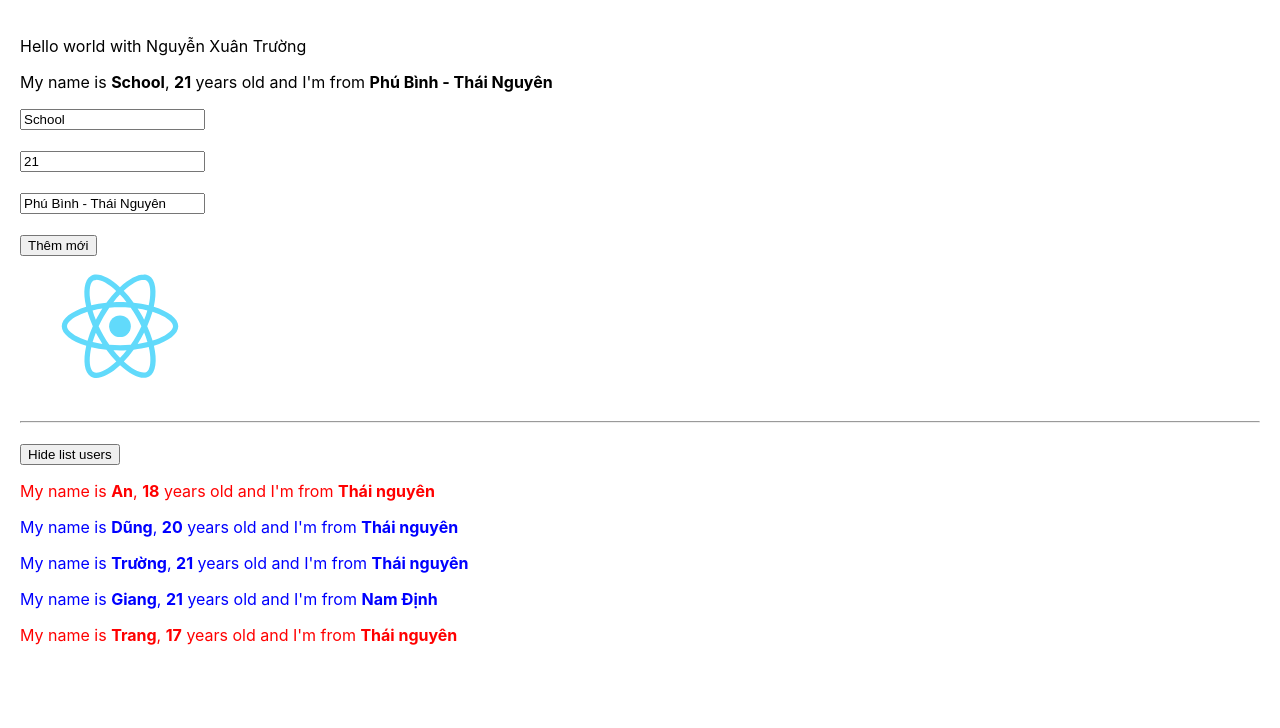
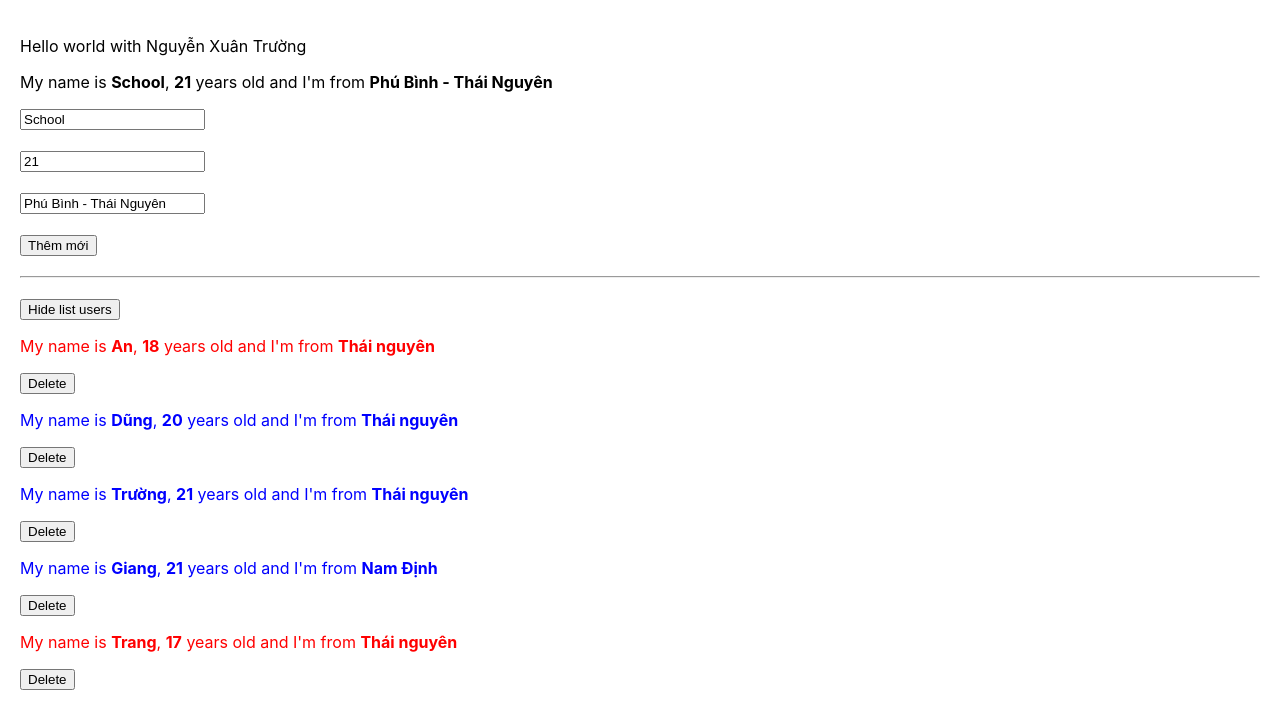
Before and after one commit to xuanTruongIT04/ReactJS_Beginer, a React (Create React App) app: page / in a window 1280 px wide. Shown: the top 728 px of the page. Built offline with nearby package versions, Linux system fonts and the light colour scheme.

Commit message:
delete data with filter

```diff
--- a/src/components/DisplayInfo.js
+++ b/src/components/DisplayInfo.js
@@ -1,6 +1,6 @@
 import React from "react";
 import "./DisplayInfo.scss";
-import Logo from "./../logo.svg";
+// import Logo from "./../logo.svg";
 
 class DisplayInfo extends React.Component {
   handleShowHide() {
@@ -13,6 +13,10 @@ class DisplayInfo extends React.Component {
     isShow: true,
   };
 
+  handleDeleteUser = (user) => {
+    this.props.handleDeleteUser(user.id);
+  };
+
   render() {
     // Destructuring array/objectFit
     const { listUsers } = this.props;
@@ -22,9 +26,9 @@ class DisplayInfo extends React.Component {
       /* {JSON.stringify(listUsers)} */
       <>
         <div className="display-info-container">
-          <div className="logo">
+          {/* <div className="logo">
             <img src={Logo} className="img" />
-          </div>
+          </div> */}
           <hr className="my-20" />
           <button
             onClick={() => {
@@ -37,11 +41,15 @@ class DisplayInfo extends React.Component {
             <>
               {listUsers.map((user) => {
                 return (
-                  <div key={user.id}>
+                  <div key={user.id} className="user-info">
                     <p className={user.age > 18 ? "blue" : "red"}>
                       My name is <b>{user.name}</b>, <b>{user.age}</b> years old
                       and I'm from <b>{user.address}</b>
                     </p>
+                    {/* {console.log(user)} */}
+                    <button onClick={() => this.handleDeleteUser(user)}>
+                      Delete
+                    </button>
                   </div>
                 );
               })}
--- a/src/components/MyComponent.js
+++ b/src/components/MyComponent.js
@@ -39,21 +39,32 @@ class MyComponent extends React.Component {
   };
 
   handleAddUser = (user) => {
-    console.log(user);
     this.setState({
-      listUsers: [...this.state.listUsers, user],
+      listUsers: [user, ...this.state.listUsers],
     });
   };
+
+  handleDeleteUser = (userId) => {
+    let listUsersClone = [...this.state.listUsers];
+    let listUsersNew = listUsersClone.filter(item => item.id !== userId);
+    console.log(listUsersNew);
+
+    this.setState({
+      listUsers: listUsersNew,
+    });
+  };
+
   // JSX
   render() {
     // DRY: Don't Repeat Yourself
     return (
       <>
-        <div className='a'>
+        <div className="a">
           <AddUserInfo handleAddUser={this.handleAddUser} />
         </div>
-        <div className='b'>
-          <DisplayInfo listUsers={this.state.listUsers} />
+        <div className="b">
+          {/* <DisplayInfo listUsers={this.state.listUsers} /> */}
+          <DisplayInfo listUsers={this.state.listUsers} handleDeleteUser={this.handleDeleteUser} />
         </div>
       </>
     );
```
